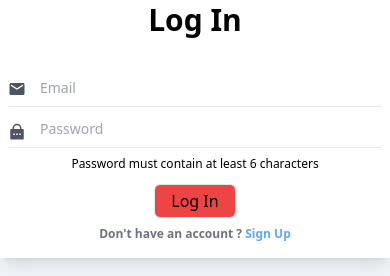
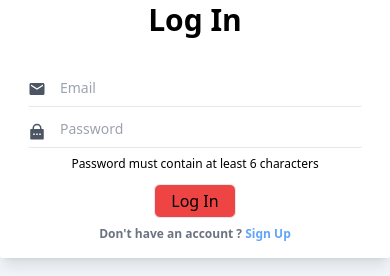
Before and after one commit to Su1207/destov_assignment, a React (Vite) app: page /auth in a window 390 px wide. Shown: the part 550-826 px from the top of the page. Built offline with nearby package versions, Linux system fonts and the light colour scheme; no server answers; the HTML template or start-up script is replaced by a standard one.

Commit message:
next commit

```diff
--- a/src/pages/Auth.jsx
+++ b/src/pages/Auth.jsx
@@ -71,8 +71,8 @@ const Auth = () => {
   };
 
   return (
-    <div className="flex items-center w-full justify-center min-h-screen bg-slate-100">
-      <div className="w-full rounded-sm shadow-lg bg-white xl:flex lg:flex md:flex sm:flex sm:gap-8 sm:pr-5 justify-center items-center gap-4">
+    <div className="flex items-center w-full sm:justify-center min-h-screen bg-slate-100">
+      <div className="w-full  rounded-sm shadow-lg bg-white xl:flex lg:flex md:flex sm:flex sm:gap-8 sm:pr-5 justify-center items-center gap-4">
         <div className="flex-1 mb-4">
           <img src={Login} alt="" className="sm:h-full h-25 w-full" />
         </div>
@@ -84,7 +84,7 @@ const Auth = () => {
               <h1 className="text-3xl mb-8 font-bold">Log In</h1>
             )}
             <form
-              className="flex flex-col items-center gap-1 min-w-full"
+              className="flex flex-col items-center gap-1 min-w-full px-5 sm:px-0"
               onSubmit={handleAuth}
             >
               {signUp && (
```
